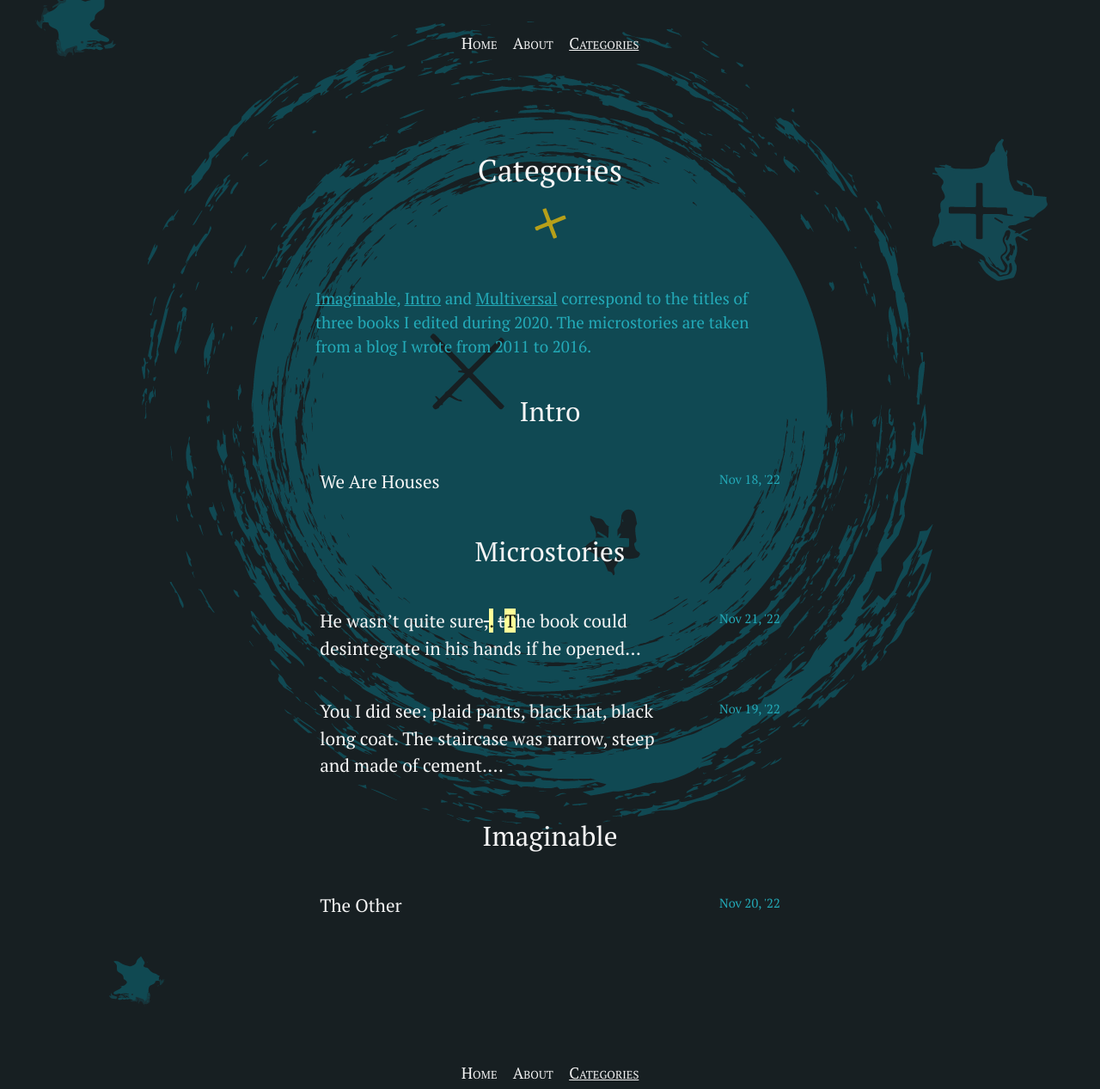
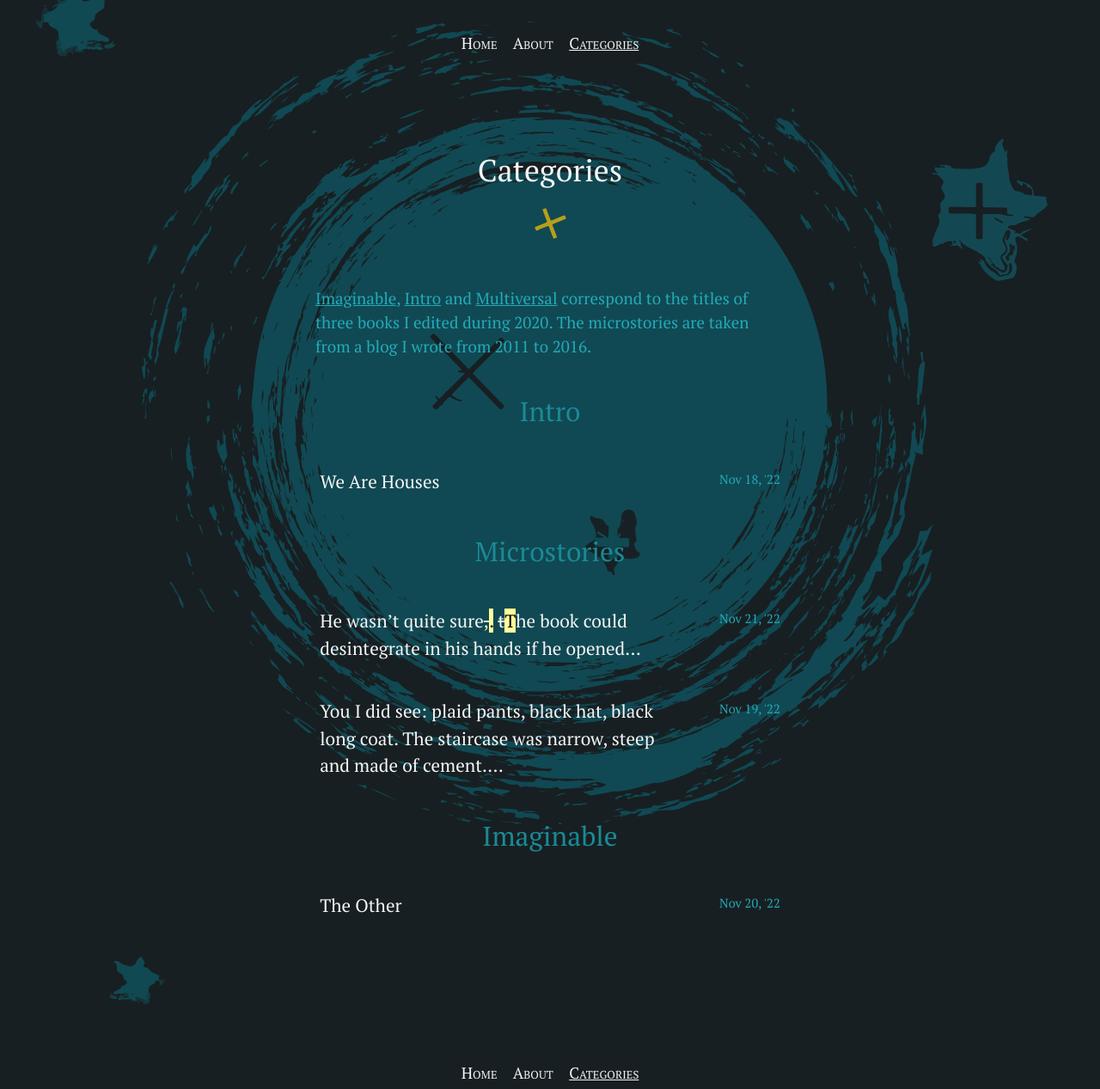
Before and after one commit to silvialohrmann/editorial, a Jekyll site: the page built from categories.html, in a window 1280 px wide. Shown: the whole page at 86% size. Built offline with Jekyll 4.4.1, drawn with Linux system fonts in a browser that asks for light colours.

Commit message:
Update _base.scss

```diff
--- a/_sass/_base.scss
+++ b/_sass/_base.scss
@@ -25,6 +25,7 @@ h3 {
 
 h3.category-head {
   margin: 0 auto;
+  color: $muted-text-color;
 }
 
 h4 {
```
